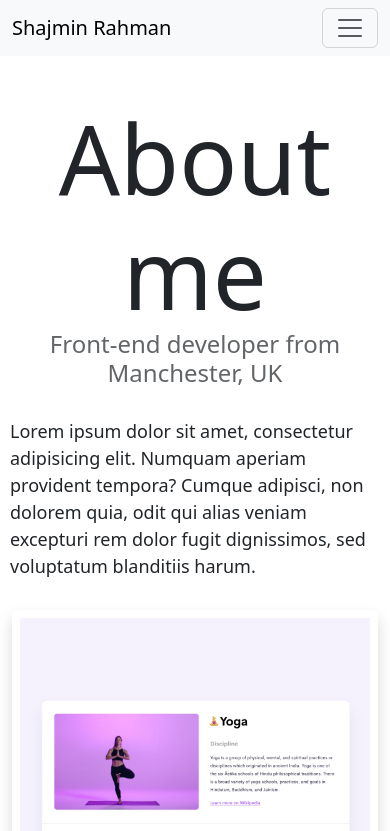
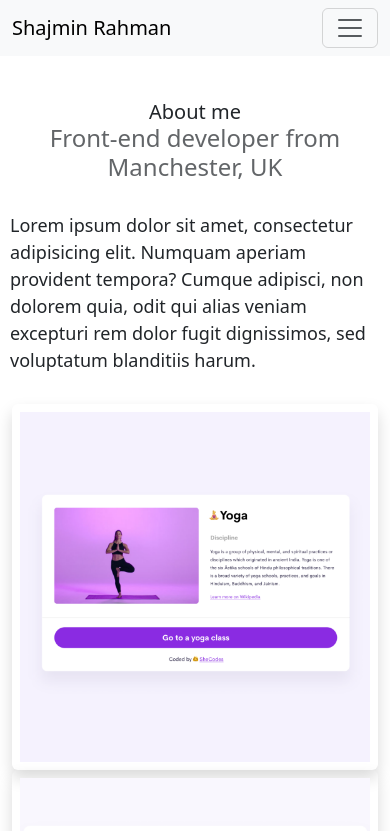
Before and after one commit to shajmin306/Shajmin-projects, a plain HTML site: page about.html in a window 390 px wide. Shown: the top 831 px of the page. Drawn offline with nearby package versions, Linux system fonts and the light colour scheme.

Commit message:
added responsive CSS

```diff
--- a/style.css
+++ b/style.css
@@ -16,6 +16,13 @@ h3 {
 
 h1 {
   font-size: 96px;
+}
+
+@media (max-width: 450px) {
+  h1 {
+    font-size: 20px;
+    text-align: center;
+  }
 }
 
 h2 {
```
Also changed, not shown: index.html (+3 -0 lines).
